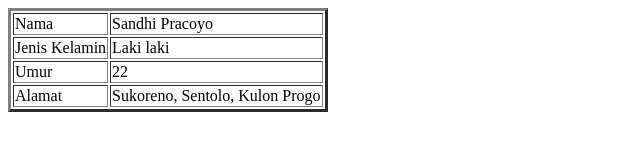
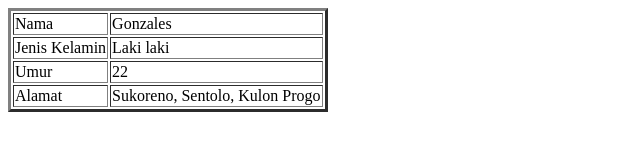
Before and after one commit to sandypracoyo/sandypracoyo.github.io, a plain HTML site: page index.html in a window 1280 px wide. Shown: the full height of the page, 0-640 px from the left. Drawn offline with Linux system fonts and the light colour scheme.

Commit message:
mengubah nama

```diff
--- a/index.html
+++ b/index.html
@@ -9,7 +9,7 @@
     <table border="3px">
       <tr>
         <td>Nama</td>
-        <td>Sandhi Pracoyo</td>
+        <td>Gonzales</td>
       </tr>
       <tr>
         <td>Jenis Kelamin</td>
```
